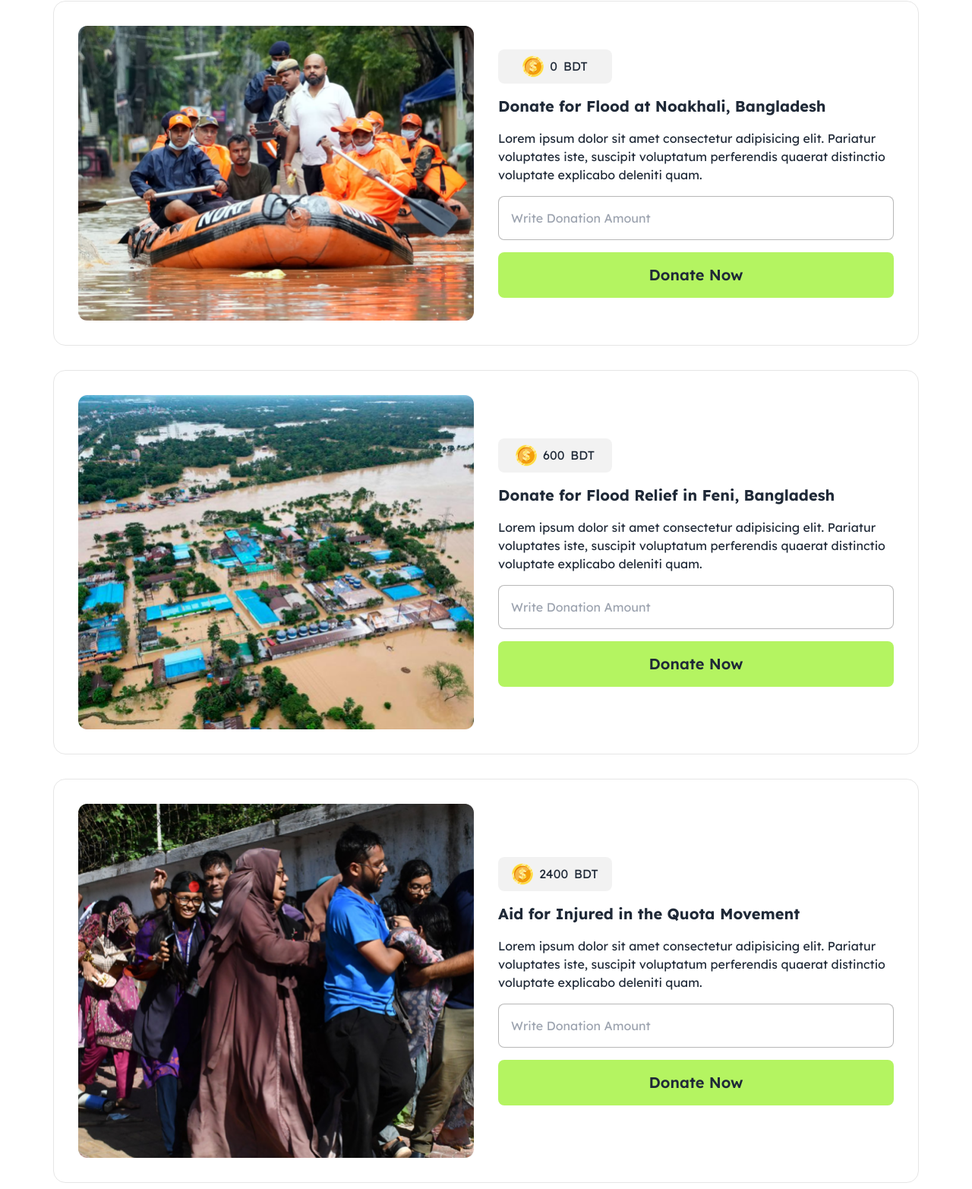
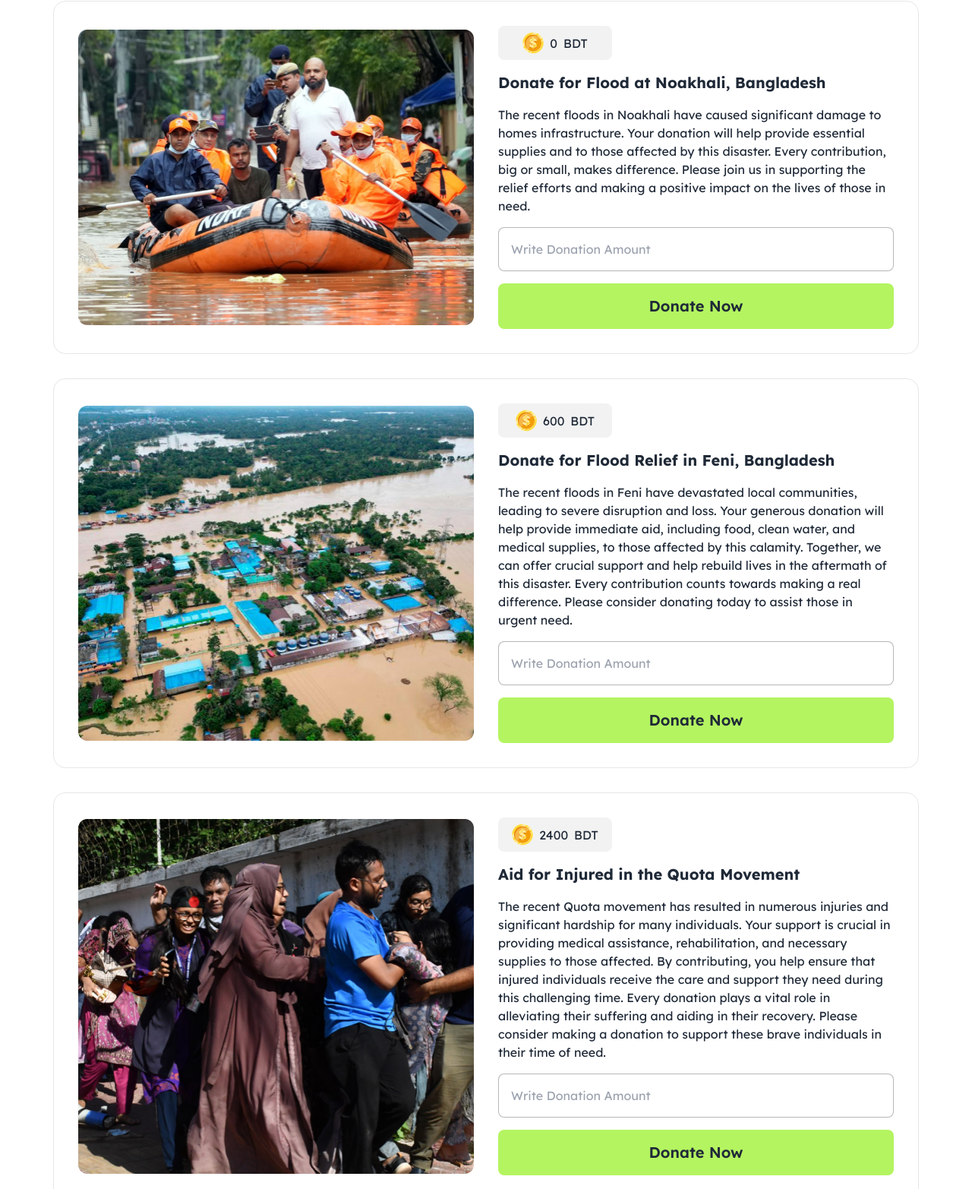
Before and after one commit to rudratechmos/assignment-5, a plain HTML site: page index.html in a window 1280 px wide. Shown: the part 273-1838 px from the top of the page at 76% size. Drawn offline with nearby package versions, Linux system fonts and the light colour scheme.

Commit message:
all paragraphs fixed

```diff
--- a/index.html
+++ b/index.html
@@ -75,8 +75,7 @@
                         <h1>BDT</h1>
                     </div>
                     <h1 class="text-xl font-bold">Donate for Flood at Noakhali, Bangladesh</h1>
-                    <p>Lorem ipsum dolor sit amet consectetur adipisicing elit. Pariatur voluptates iste, suscipit
-                        voluptatum perferendis quaerat distinctio voluptate explicabo deleniti quam.</p>
+                    <p>The recent floods in Noakhali have caused significant damage to homes infrastructure. Your donation will help provide essential supplies and to those affected by this disaster. Every contribution, big or small, makes difference. Please join us in supporting the relief efforts and making a positive impact on the lives of those in need.</p>
                     <input id="input-donate-now" class="rounded-lg p-4 border border-color-2" type="text"
                         placeholder="Write Donation Amount">
                     <button onclick="my_modal_1.showModal()" id="btn-donate-now"
@@ -113,8 +112,7 @@
                         <h1>BDT</h1>
                     </div>
                     <h1 class="text-xl font-bold">Donate for Flood Relief in Feni, Bangladesh</h1>
-                    <p>Lorem ipsum dolor sit amet consectetur adipisicing elit. Pariatur voluptates iste, suscipit
-                        voluptatum perferendis quaerat distinctio voluptate explicabo deleniti quam.</p>
+                    <p>The recent floods in Feni have devastated local communities, leading to severe disruption and loss. Your generous donation will help provide immediate aid, including food, clean water, and medical supplies, to those affected by this calamity. Together, we can offer crucial support and help rebuild lives in the aftermath of this disaster. Every contribution counts towards making a real difference. Please consider donating today to assist those in urgent need.</p>
                     <input id="input-donate-now-2" class="rounded-lg p-4 border border-color-2" type="text"
                         placeholder="Write Donation Amount">
                     <button id="btn-donate-now-2"
@@ -133,8 +131,7 @@
                         <h1>BDT</h1>
                     </div>
                     <h1 class="text-xl font-bold">Aid for Injured in the Quota Movement</h1>
-                    <p>Lorem ipsum dolor sit amet consectetur adipisicing elit. Pariatur voluptates iste, suscipit
-                        voluptatum perferendis quaerat distinctio voluptate explicabo deleniti quam.</p>
+                    <p>The recent Quota movement has resulted in numerous injuries and significant hardship for many individuals. Your support is crucial in providing medical assistance, rehabilitation, and necessary supplies to those affected. By contributing, you help ensure that injured individuals receive the care and support they need during this challenging time. Every donation plays a vital role in alleviating their suffering and aiding in their recovery. Please consider making a donation to support these brave individuals in their time of need.</p>
                     <input id="input-donate-now-3" class="rounded-lg p-4 border border-color-2" type="text"
                         placeholder="Write Donation Amount">
                     <button id="btn-donate-now-3"
```
